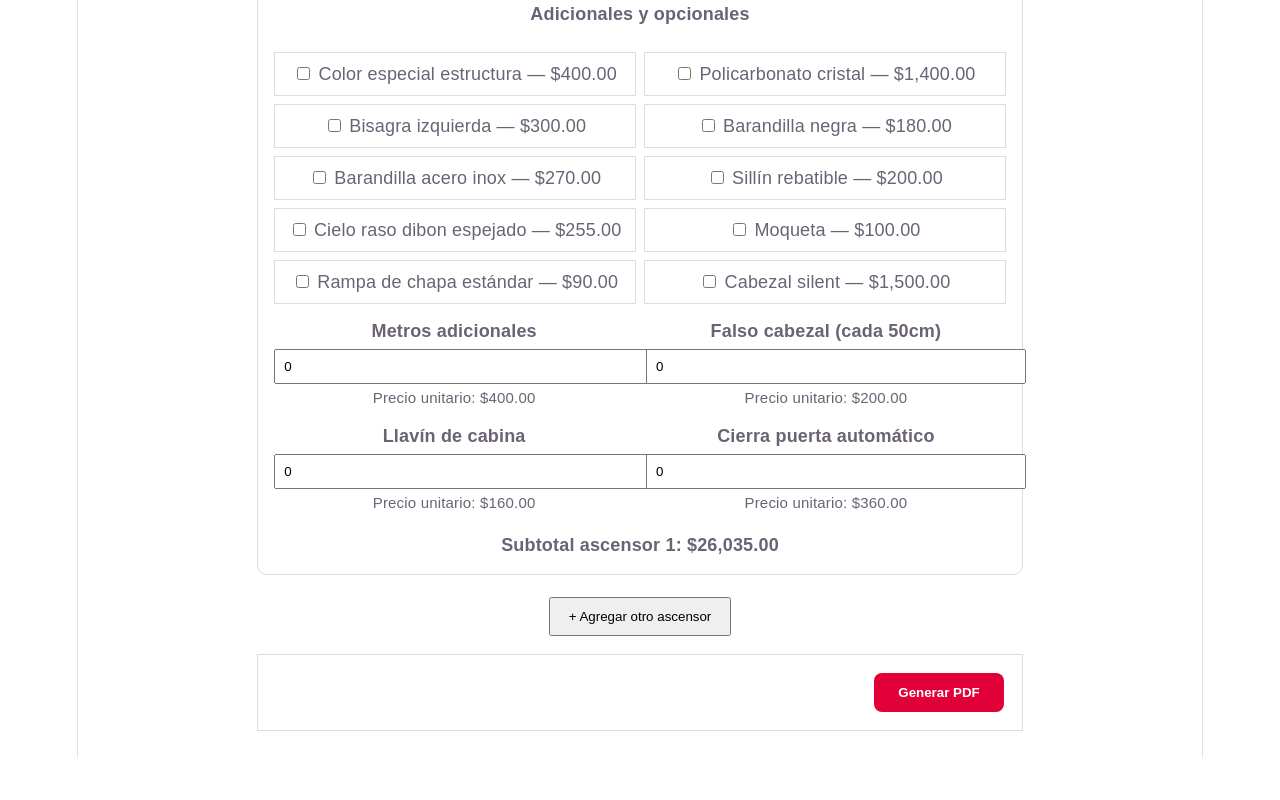
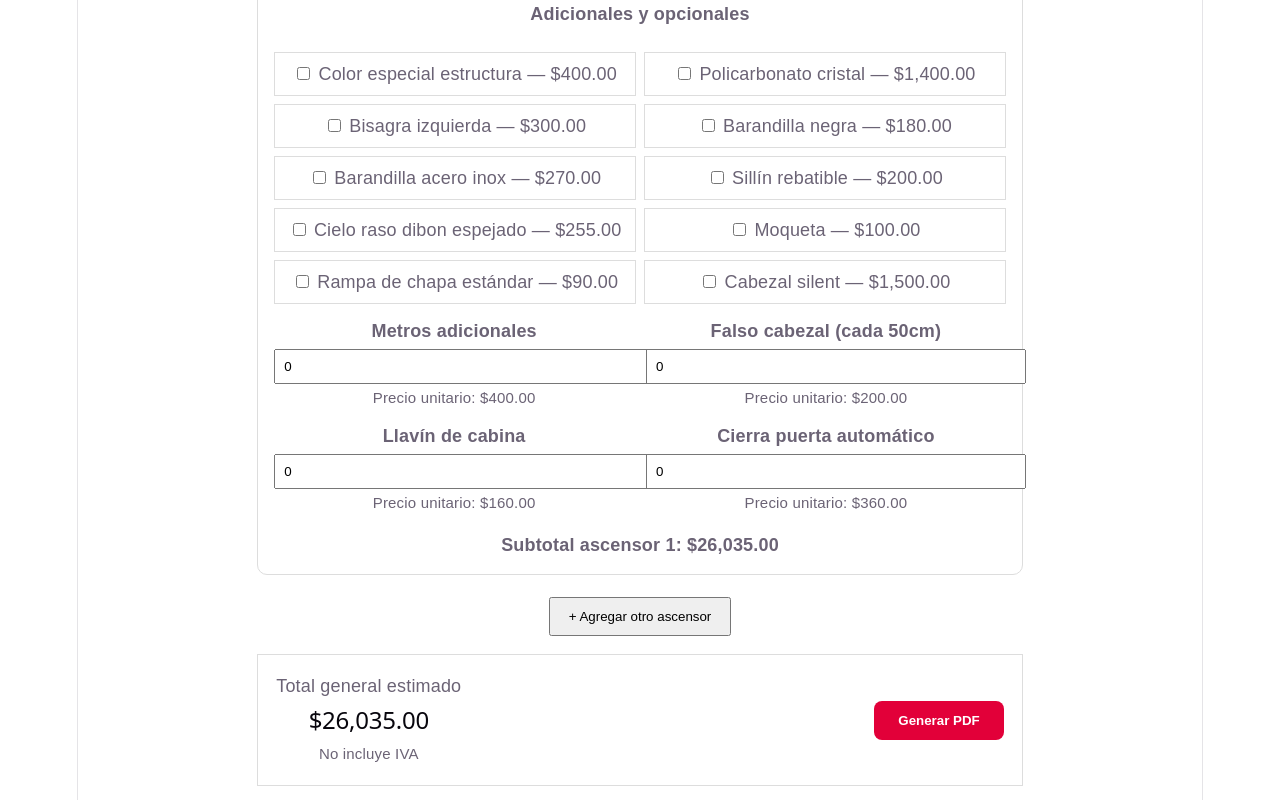
Before and after one commit to domenicamerinoguzman-sketch/ensa-cotizador, a React (Vite) app: page / in a window 1280 px wide. Shown: the part 580-1380 px from the top of the page. Before the commit the page ends 1338 px from the top, so only its background shows below. Built offline with nearby package versions, Linux system fonts and the light colour scheme.

Commit message:
Negrita y total condicional

```diff
--- a/src/App.jsx
+++ b/src/App.jsx
@@ -9,8 +9,8 @@ const NEGRO = [35, 35, 35];
 const PRECIOS = {
   PVE30: {
     nombre: "PVE30-750",
-    descripcion: "1 pasajero - 75Kg.",
-    espacio: "1 metro",
+    descripcion: "1 pasajero - 150Kg.",
+    espacio: "0.8 mts",
     paradas: {
       2: { base: 14976, colorEstructura: 160, policarbonatoCristal: 660 },
       3: { base: 17680, colorEstructura: 240, policarbonatoCristal: 990 },
@@ -55,8 +55,8 @@ const PRECIOS = {
   },
   PVE52: {
     nombre: "PVE52-1316",
-    descripcion: "3 pasajeros - 300Kg.",
-    espacio: "1.30 metros",
+    descripcion: "3 pasajeros - 250Kg.",
+    espacio: "1.50 metros",
     paradas: {
       2: { base: 27994, colorEstructura: 300, policarbonatoCristal: 740 },
       3: { base: 31753, colorEstructura: 450, policarbonatoCristal: 1110 },
@@ -174,6 +174,24 @@ export default function App() {
     setAscensores((lista) => lista.filter((a) => a.id !== id));
   };
 
+  const descripcionAscensor = (a, index) => {
+    const modelo = PRECIOS[a.modelo];
+
+    if (a.modelo === "PVE30") {
+      return `${modelo.nombre} Panorámico 360°, 1 pasajero - 150Kg., ${a.paradas} paradas. Requiere un espacio físico libre de 0.8 mts. Embarque y desembarque alineados a planta baja, no permite cambios de orientación.`;
+    }
+
+    if (a.modelo === "PVE37") {
+      return `${modelo.nombre} Panorámico 360°, 2 pasajeros - 200Kg., ${a.paradas} paradas. Requiere un espacio físico libre de 1 metro. Embarque y desembarque en planta alta a cualquier orientación 0° - 90° - 180° o 270° en relación a planta baja.`;
+    }
+
+    if (a.modelo === "PVE52") {
+      return `${modelo.nombre} Panorámico 360°, 3 pasajeros - 250Kg., ${a.paradas} paradas. Requiere un espacio físico libre de 1.50 metros. Embarque y desembarque en planta alta orientado a 0° o 180° en relación a planta baja.`;
+    }
+
+    return `${modelo.nombre} Panorámico 360°, ${modelo.descripcion}, ${a.paradas} paradas.`;
+  };
+
   const filasDesglose = (a, index) => {
     const modelo = PRECIOS[a.modelo];
     const parada = modelo.paradas[parseInt(a.paradas)];
@@ -182,11 +200,7 @@ export default function App() {
     const filas = [];
     const add = (concepto, cant, valor) => filas.push([concepto, String(cant), fmt(valor)]);
 
-    add(
-      `Ascensor ${index + 1} ${modelo.nombre} Panorámico 360°, ${modelo.descripcion}, ${a.paradas} paradas. Requiere un espacio físico libre de ${modelo.espacio}. Embarque y desembarque en planta alta a cualquier orientación 0° - 90° - 180° o 270° en relación a planta baja.`,
-      1,
-      parada.base
-    );
+    add(descripcionAscensor(a, index), 1, parada.base);
 
     if (a.colorEstructura) add("Color especial estructura", 1, parada.colorEstructura);
     if (a.policarbonatoCristal) add("Policarbonato cristal", 1, parada.policarbonatoCristal);
@@ -321,6 +335,49 @@ export default function App() {
     });
     y += 30;
 
+    const dibujarConceptoConModeloNegrita = (data, modeloNombre) => {
+      const textoCompleto = String(data.cell.raw || "");
+      if (!textoCompleto.startsWith(modeloNombre)) return;
+
+      const x = data.cell.x + 2.2;
+      let yTexto = data.cell.y + 5.2;
+      const anchoMaximo = data.cell.width - 4.4;
+      const altoLinea = 4.1;
+      const restoTexto = textoCompleto.replace(modeloNombre, "").trimStart();
+
+      doc.setFont("helvetica", "bold");
+      doc.setFontSize(8.2);
+      doc.setTextColor(...NEGRO);
+      doc.text(modeloNombre, x, yTexto);
+
+      doc.setFont("helvetica", "normal");
+      const anchoModelo = doc.getTextWidth(modeloNombre + " ");
+      const palabras = restoTexto.split(" ");
+      const lineas = [];
+      let lineaActual = "";
+      let limiteActual = anchoMaximo - anchoModelo;
+
+      palabras.forEach((palabra) => {
+        const prueba = lineaActual ? `${lineaActual} ${palabra}` : palabra;
+        if (doc.getTextWidth(prueba) <= limiteActual) {
+          lineaActual = prueba;
+        } else {
+          if (lineaActual) lineas.push(lineaActual);
+          lineaActual = palabra;
+          limiteActual = anchoMaximo;
+        }
+      });
+      if (lineaActual) lineas.push(lineaActual);
+
+      if (lineas.length > 0) {
+        doc.text(lineas[0], x + anchoModelo, yTexto);
+        for (let i = 1; i < lineas.length; i++) {
+          yTexto += altoLinea;
+          doc.text(lineas[i], x, yTexto);
+        }
+      }
+    };
+
     doc.setFont("helvetica", "bold");
     doc.setFontSize(11);
     doc.setTextColor(...red);
@@ -342,6 +399,16 @@ export default function App() {
         tableWidth: 150,
         head: [["CONCEPTO", "CANT.", "VALOR (USD)"]],
         body: filasDesglose(a, index),
+        didParseCell: (data) => {
+          if (data.section === "body" && data.row.index === 0 && data.column.index === 0) {
+            data.cell.styles.textColor = [255, 255, 255];
+          }
+        },
+        didDrawCell: (data) => {
+          if (data.section === "body" && data.row.index === 0 && data.column.index === 0) {
+            dibujarConceptoConModeloNegrita(data, modelo.nombre);
+          }
+        },
         foot: [["SUBTOTAL:", "", fmt(subtotalAscensor(a, index))]],
         theme: "grid",
         styles: {
@@ -414,6 +481,31 @@ export default function App() {
           textColor: red,
           fontStyle: "bold",
           halign: "center",
+        },
+      });
+      y = doc.lastAutoTable.finalY + 7;
+    }
+
+    if (ascensores.length === 1) {
+      const totalGeneralPDF = subtotalAscensor(ascensores[0], 0) + subtotalInstalacionGeneral();
+      y = nuevaPaginaSiHaceFalta(22, y);
+      autoTable(doc, {
+        startY: y,
+        margin: { left: 78 },
+        tableWidth: 72,
+        body: [["TOTAL GENERAL:", fmt(totalGeneralPDF)]],
+        theme: "grid",
+        styles: {
+          fontSize: 10,
+          fontStyle: "bold",
+          cellPadding: 3,
+          lineColor: [0, 0, 0],
+          lineWidth: 0.3,
+          halign: "center",
+        },
+        columnStyles: {
+          0: { cellWidth: 40, textColor: red },
+          1: { cellWidth: 32, textColor: red },
         },
       });
       y = doc.lastAutoTable.finalY + 7;
@@ -827,7 +919,26 @@ export default function App() {
         </section>
       )}
 
-      <div style={{ display: "flex", justifyContent: "flex-end", alignItems: "center", padding: 18, border: "1px solid #ddd" }}>
+      <div
+        style={{
+          display: "flex",
+          justifyContent: ascensores.length === 1 ? "space-between" : "flex-end",
+          alignItems: "center",
+          padding: 18,
+          border: "1px solid #ddd",
+          gap: 16,
+        }}
+      >
+        {ascensores.length === 1 && (
+          <div>
+            <div>Total general estimado</div>
+            <h2 style={{ margin: "6px 0" }}>
+              {fmt(subtotalAscensor(ascensores[0], 0) + subtotalInstalacionGeneral())}
+            </h2>
+            <small>No incluye IVA</small>
+          </div>
+        )}
+
         <button
           onClick={generarPDF}
           style={{ padding: "12px 24px", background: "#e20039", color: "white", border: 0, cursor: "pointer", borderRadius: 8, fontWeight: 700 }}
```
